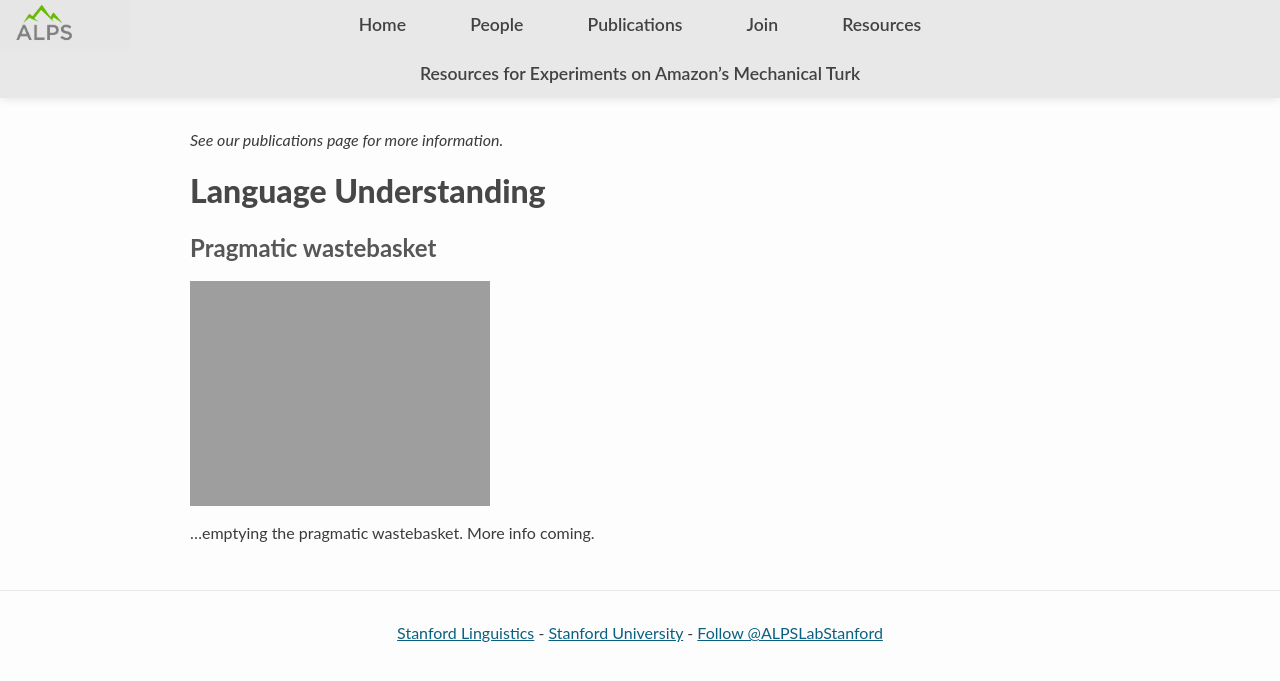
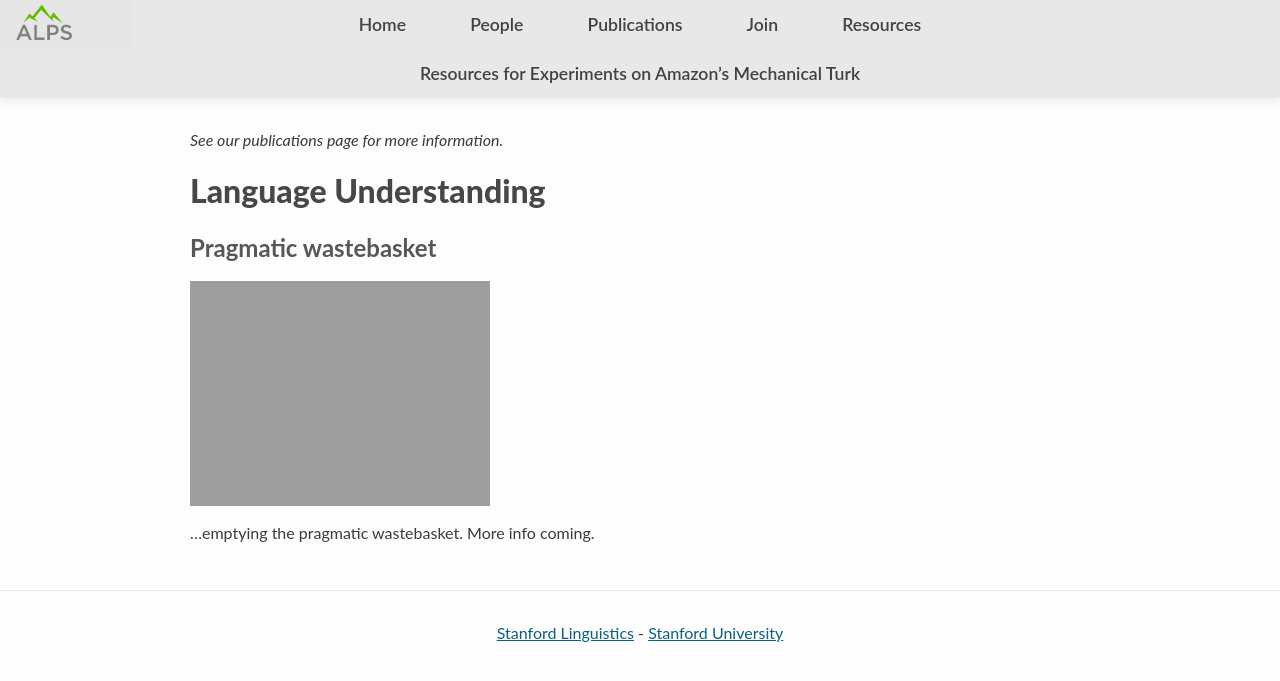
Before and after one commit to alpslab-stanford/alpslab.stanford.edu, a Jekyll site: the page built from 05-research.md, in a window 1280 px wide. Shown: the top 681 px of the page. Built offline with Jekyll 4.4.1, drawn with Linux system fonts in a browser that asks for light colours; Markdown is read by kramdown in place of the engine named in the settings; a script that is not in the unit is left out; comment, search, counter and statistics services are not loaded.

Commit message:
reordered people and twitter logo

```diff
--- a/_includes/footer.html
+++ b/_includes/footer.html
@@ -1,6 +1,6 @@
 <footer class="site-footer">
 
-<p><a href="https://linguistics.stanford.edu/">Stanford Linguistics</a> - <a href="http://stanford.edu">Stanford University</a> - <a href="https://twitter.com/ALPSLabStanford?ref_src=twsrc%5Etfw" class="twitter-follow-button" data-show-count="false">Follow @ALPSLabStanford</a><script async src="https://platform.twitter.com/widgets.js" charset="utf-8"></script></p>
+<p><a href="https://linguistics.stanford.edu/">Stanford Linguistics</a> - <a href="http://stanford.edu">Stanford University</a></p>
 
 <!-- <a href="https://twitter.com/ALPSLabStanford">ALPS Lab Twitter</a> -->
 
```
Also changed, not shown: 00-index.md (+3 -0 lines), _data/alpslab.yml (+7 -7 lines).
